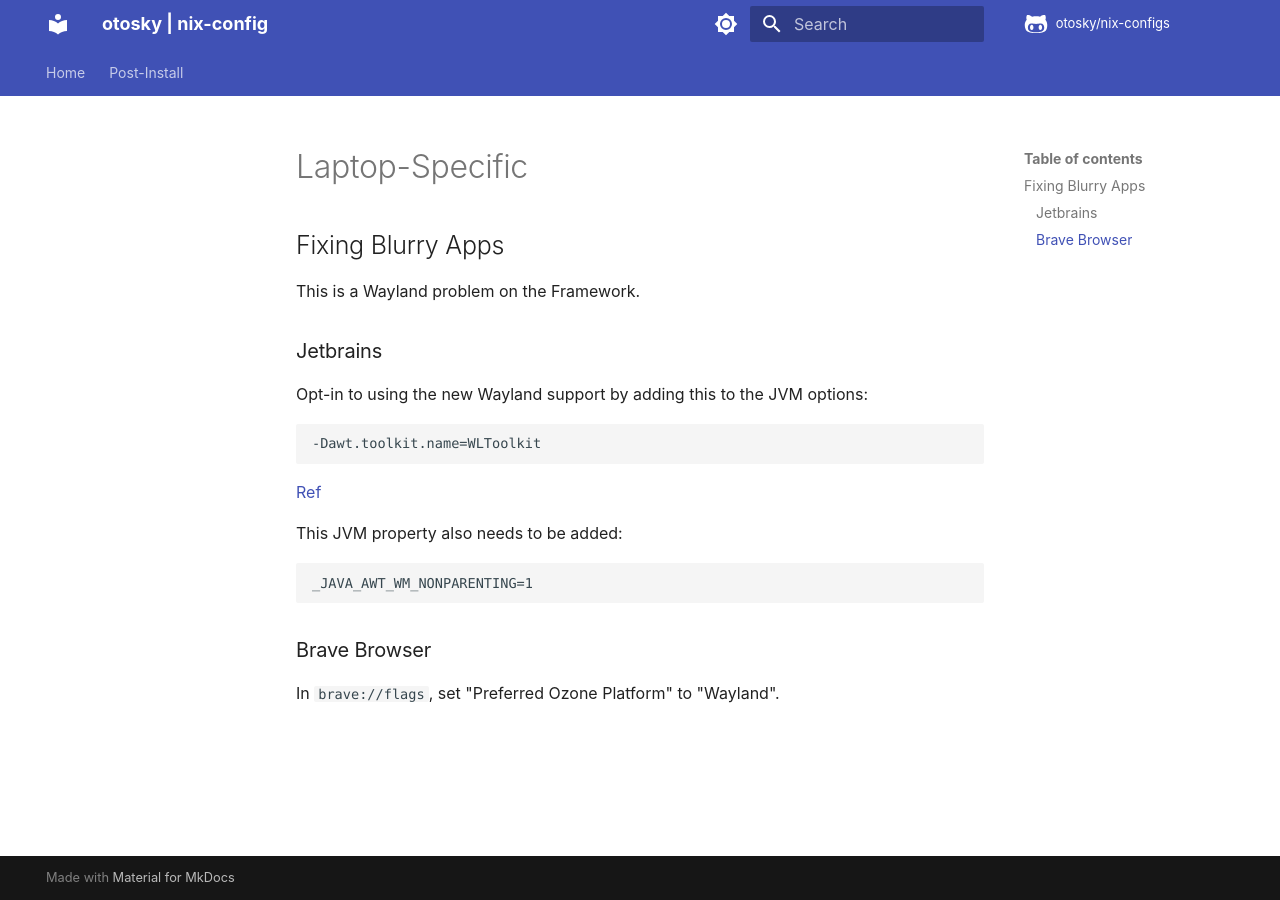
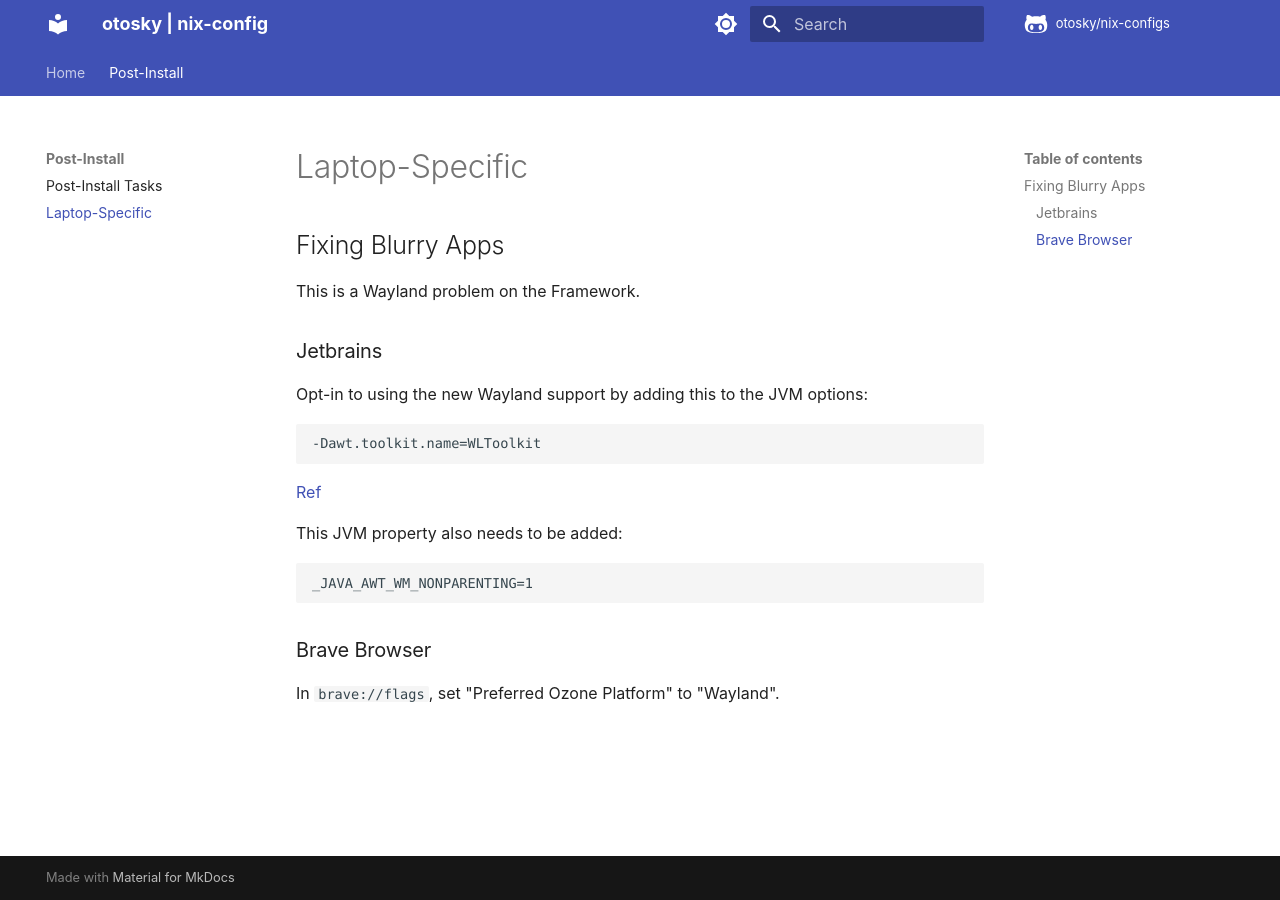
Before and after one commit to otosky/nix-config, an MkDocs documentation site: the page built from docs/post_install/laptop_specific.md, in a window 1280 px wide. Built offline with MkDocs 1.6.1 and Material for MkDocs 9.7.7, drawn with Linux system fonts in a browser that asks for light colours; comment, search, counter and statistics services are not loaded.

Commit message:
fix paths

```diff
--- a/mkdocs.yaml
+++ b/mkdocs.yaml
@@ -44,5 +44,5 @@ markdown_extensions:
 nav:
   - Home: index.md
   - Post-Install:
-      - post-install/common.md
-      - post-install/laptop_specific.md
+      - post_install/common.md
+      - post_install/laptop_specific.md
```
